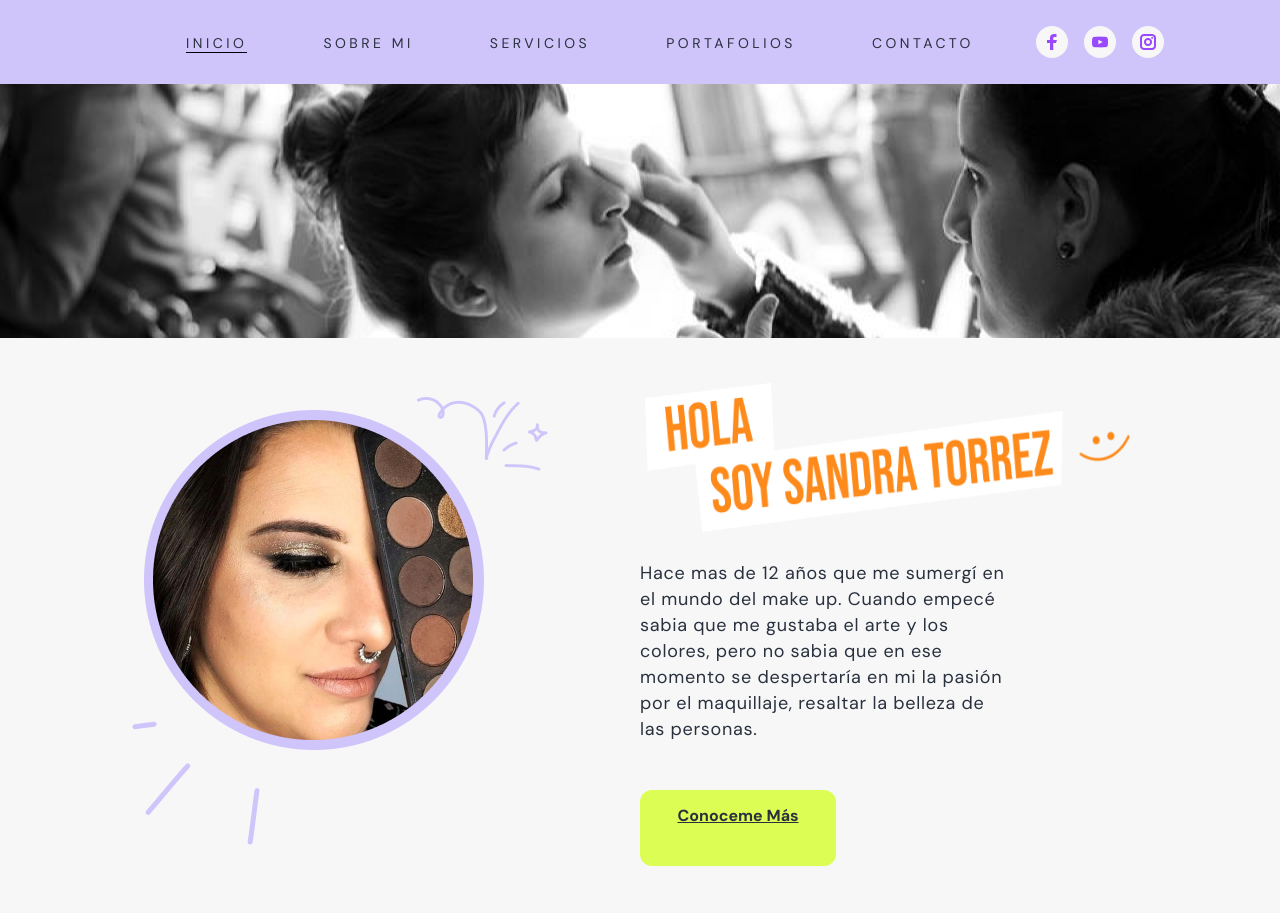
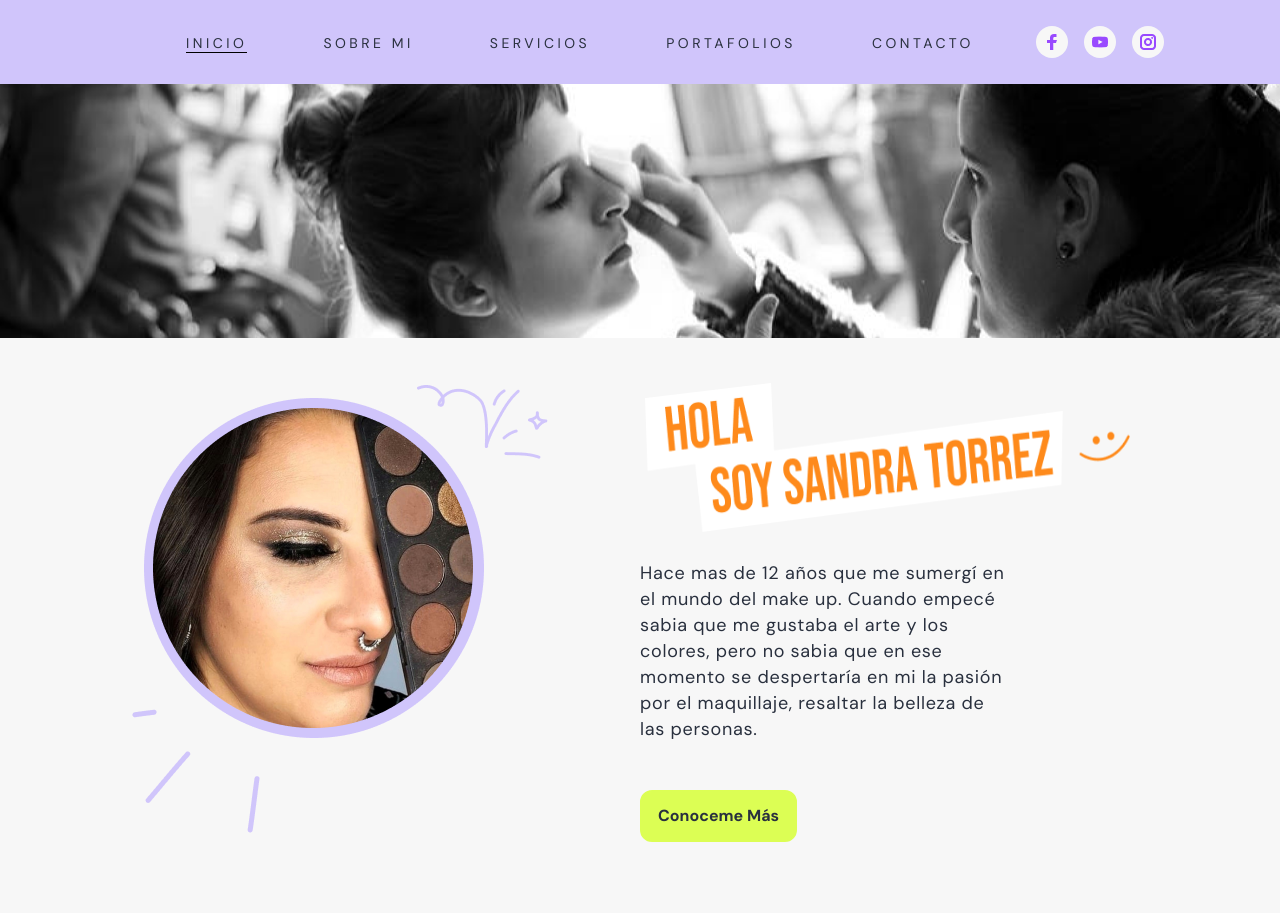
Before and after one commit to gregoriocarranza/Sandramakeup2, a React (Create React App) app: page / in a window 1280 px wide. Shown: the top 913 px of the page. Built offline with nearby package versions, Linux system fonts and the light colour scheme.

Commit message:
Modificando botones

```diff
--- a/src/Pages/Inicio/index.css
+++ b/src/Pages/Inicio/index.css
@@ -55,10 +55,9 @@
   text-transform: capitalize;
   gap: 10px;
   margin-top: 30px;
-  width: 160px;
-  height: 48px;
   padding: 12px 16px;
   text-align: center;
+  text-decoration: none;
 }
 .layout-grid {
   display: grid;
```
